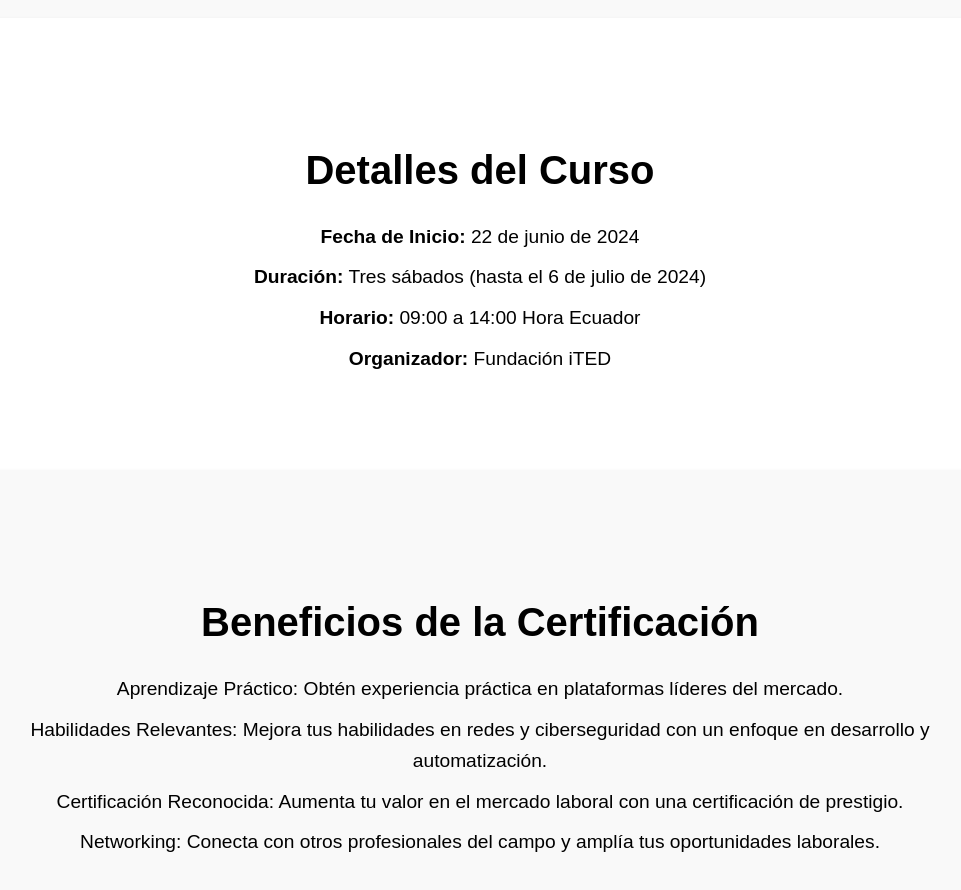
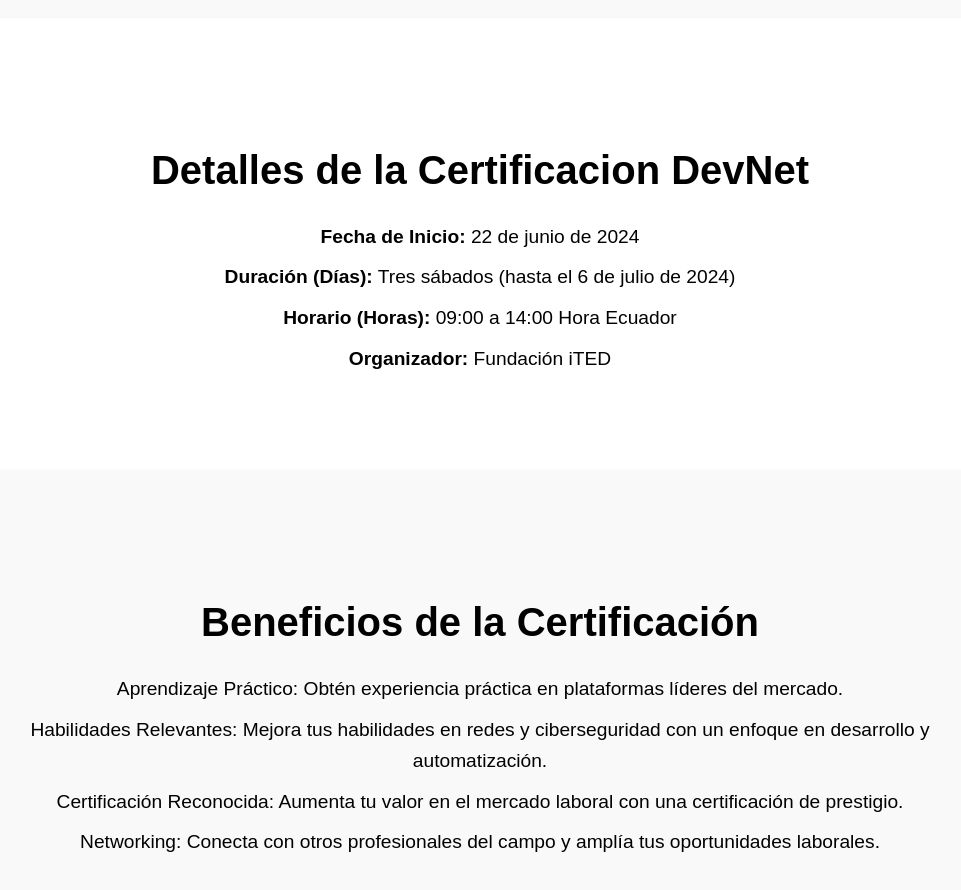
Before and after one commit to nayvilla/DevNetProyect1, a website: page public/index.html in a window 1280 px wide. Shown: the part 1260-2150 px from the top of the page, without its empty margins (160-1121 px from the left). Drawn offline with Linux system fonts and the light colour scheme.

Commit message:
Changes in index - Detalles curso

```diff
--- a/public/index.html
+++ b/public/index.html
@@ -25,11 +25,11 @@
 
     <section id="detalles" class="section">
         <div class="container">
-            <h3>Detalles del Curso</h3>
+            <h3>Detalles de la Certificacion DevNet</h3>
             <ul>
                 <li><strong>Fecha de Inicio:</strong> 22 de junio de 2024</li>
-                <li><strong>Duración:</strong> Tres sábados (hasta el 6 de julio de 2024)</li>
-                <li><strong>Horario:</strong> 09:00 a 14:00 Hora Ecuador</li>
+                <li><strong>Duración (Días):</strong> Tres sábados (hasta el 6 de julio de 2024)</li>
+                <li><strong>Horario (Horas):</strong> 09:00 a 14:00 Hora Ecuador</li>
                 <li><strong>Organizador:</strong> Fundación iTED</li>
             </ul>
         </div>
```
